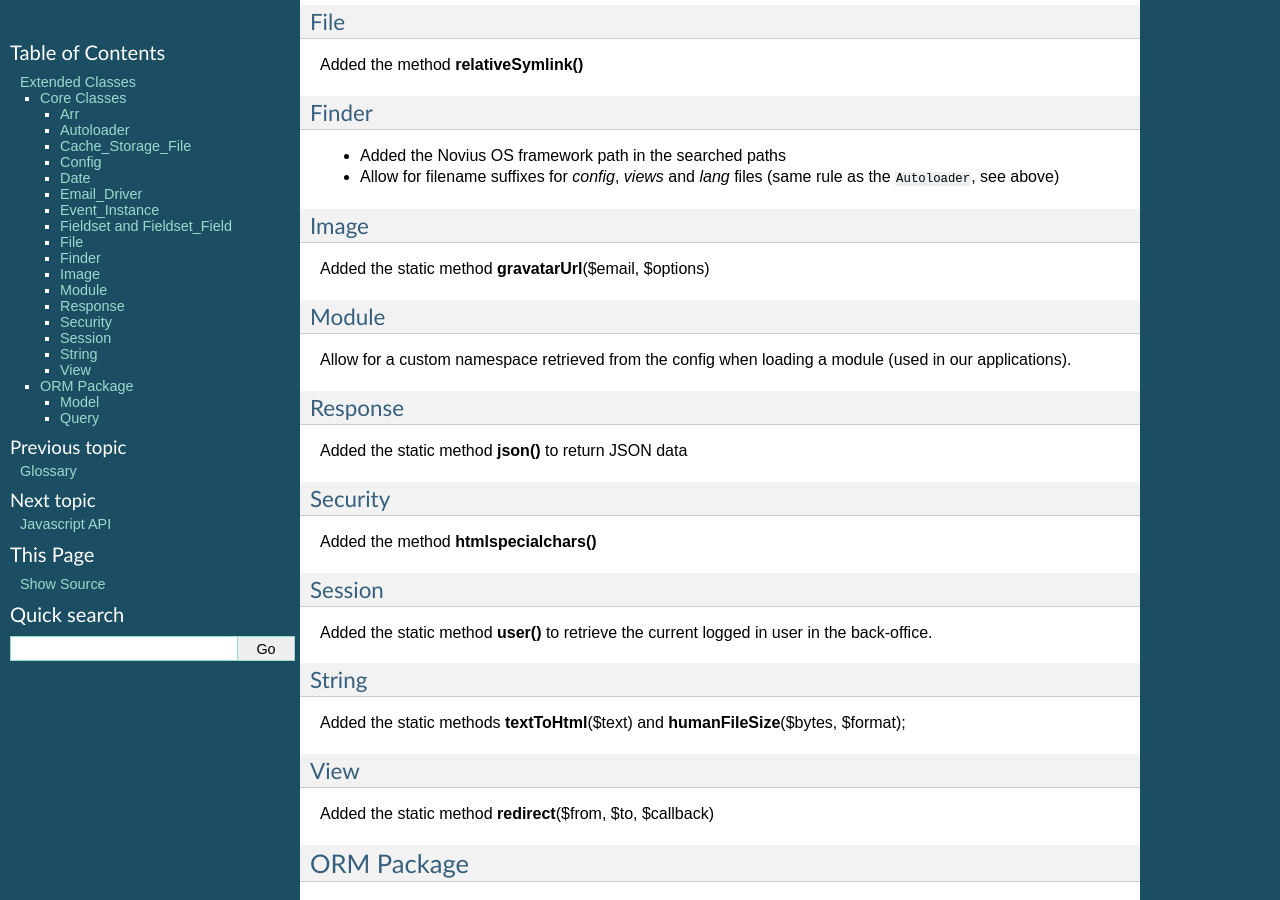
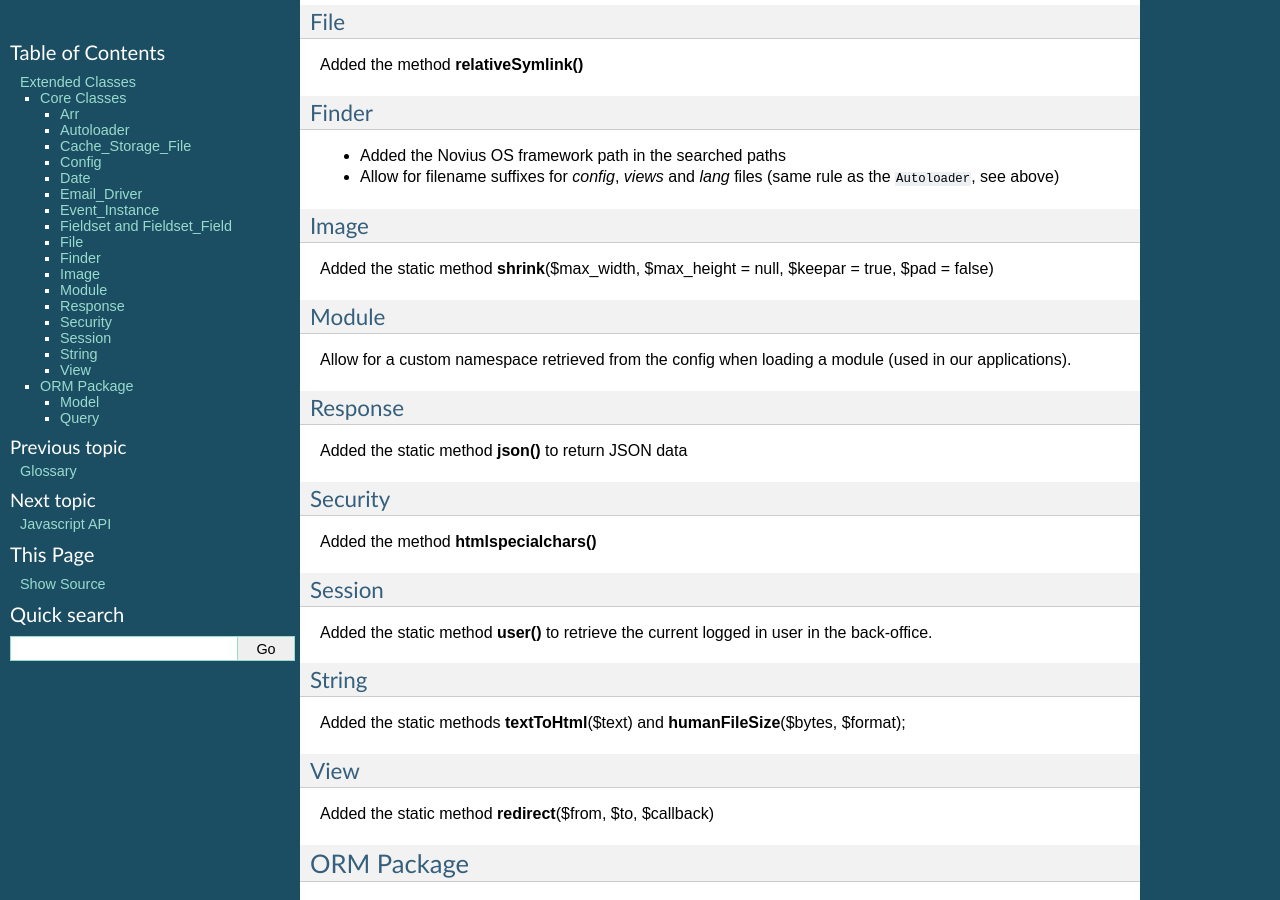
Before and after one commit to vrcAlbert/documentation-api, a Sphinx documentation site: the page built from source/php/fuelphp/extended_classes.rst, in a window 1280 px wide and 900 px high, scrolled down 1501 px. Built offline with Sphinx 7.4.7, drawn with Linux system fonts in a browser that asks for light colours.

Commit message:
Fuelphp extends: remove Image::gravatar, add Image::shrink

```diff
--- a/source/php/fuelphp/extended_classes.rst
+++ b/source/php/fuelphp/extended_classes.rst
@@ -74,7 +74,7 @@ Finder
 Image
 -----
 
-Added the static method **gravatarUrl**\($email, $options)
+Added the static method **shrink**\($max_width, $max_height = null, $keepar = true, $pad = false)
 
 
 Module
```
